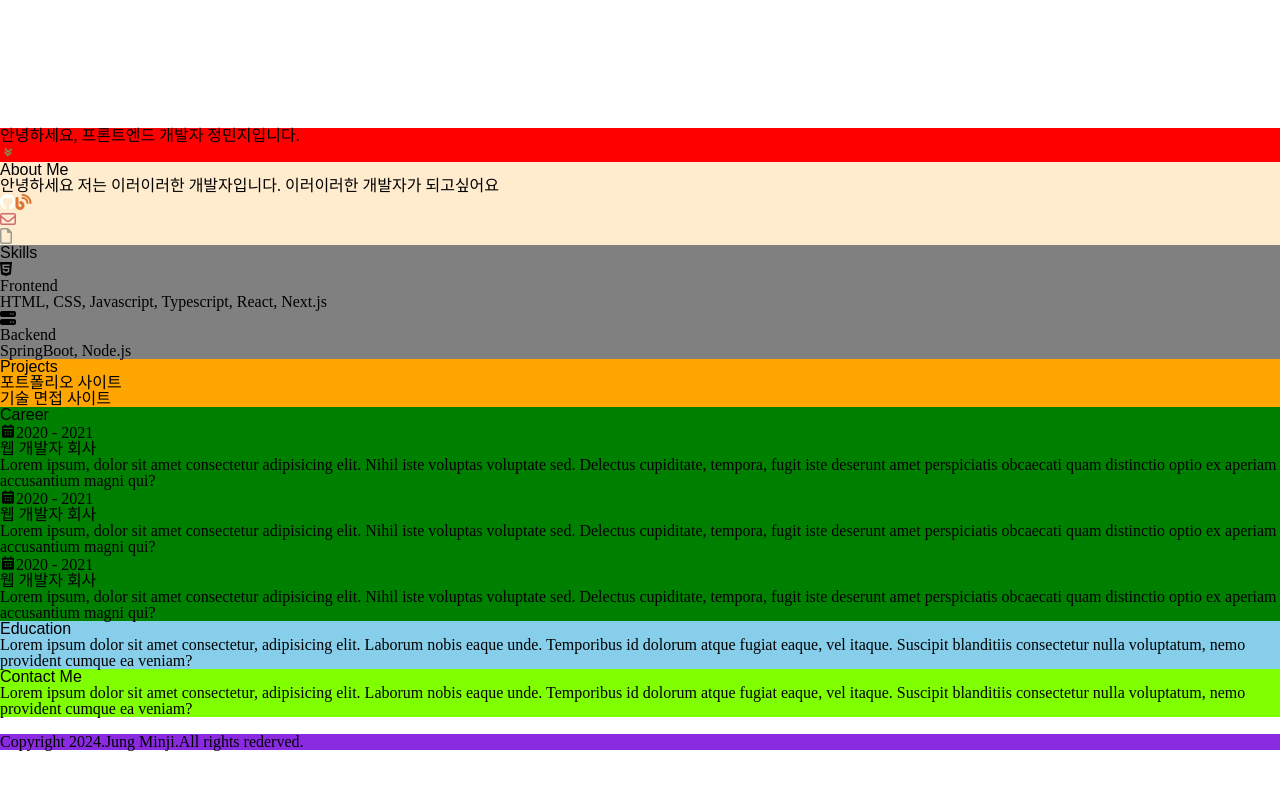
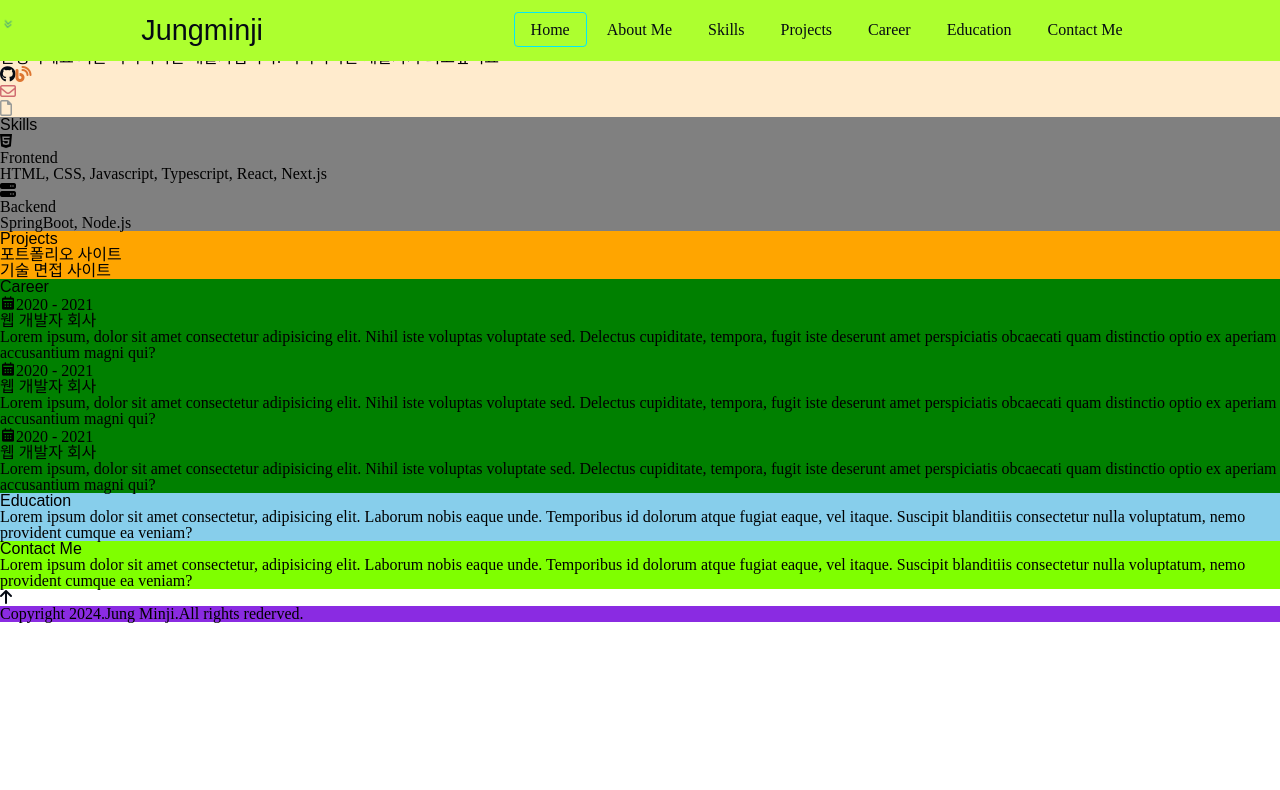
Before and after one commit to jungminji0215/jungminji-portfolio, a React (Vite) app: page / in a window 1280 px wide. Shown: the top 790 px of the page. Built offline with nearby package versions, Linux system fonts and the light colour scheme; a web font is replaced by a local one.

Commit message:
style : header

```diff
--- a/src/App.css
+++ b/src/App.css
@@ -1,4 +1,42 @@
-@import "./reset.css";
+/* Header */
+.header {
+  position: fixed;
+  top: 0;
+
+  width: 100%;
+  padding: 1rem;
+
+  display: flex;
+  justify-content: space-around;
+  align-items: center;
+}
+
+.header__logo__title {
+  font-size: 1.8rem;
+}
+
+.header__menu {
+  display: flex;
+  gap: 4px;
+}
+
+.header__menu__item {
+  padding: 8px 16px;
+}
+
+.header__menu__item:hover {
+  border-bottom: 1px solid var(--color-accent);
+}
+
+.header__menu__item.active {
+  border: 1px solid var(--color-accent);
+  border-radius: 4px;
+}
+
+/* TODO 삭제 */
+header {
+  background-color: greenyellow;
+}
 
 #home {
   background-color: red;
--- a/src/App.jsx
+++ b/src/App.jsx
@@ -4,34 +4,48 @@ function App() {
   return (
     <>
       {/* Header */}
-      <header>
-        <div>
-          <h1>
+      <header className="header">
+        <div className="header__logo">
+          <h1 className="header__logo__title">
             <a href="#">Jungminji</a>
           </h1>
         </div>
         <nav>
-          <ul>
+          <ul className="header__menu">
             <li>
-              <a href="#home">Home</a>
+              <a className="header__menu__item active" href="#home">
+                Home
+              </a>
             </li>
             <li>
-              <a href="#about-me">About Me</a>
+              <a className="header__menu__item" href="#about-me">
+                About Me
+              </a>
             </li>
             <li>
-              <a href="#skills">Skills</a>
+              <a className="header__menu__item" href="#skills">
+                Skills
+              </a>
             </li>
             <li>
-              <a href="#projects">Projects</a>
+              <a className="header__menu__item" href="#projects">
+                Projects
+              </a>
             </li>
             <li>
-              <a href="#career">Career</a>
+              <a className="header__menu__item" href="#career">
+                Career
+              </a>
             </li>
             <li>
-              <a href="#education">Education</a>
+              <a className="header__menu__item" href="#education">
+                Education
+              </a>
             </li>
             <li>
-              <a href="#contact-me">Contact Me</a>
+              <a className="header__menu__item" href="#contact-me">
+                Contact Me
+              </a>
             </li>
           </ul>
         </nav>
--- a/src/index.css
+++ b/src/index.css
@@ -1,3 +1,5 @@
+@import "./reset.css";
+
 /* Global  */
 :root {
   /* App Colors */
@@ -5,7 +7,7 @@
   --color-primary-variant: var(--color-gray);
   --color-accent: var(--color-blue);
   --color-accent-variant: var(--color-orange);
-  --color-text: var(--color-white);
+  --color-text: var(--color-black);
 
   /* Colors */
   --color-white: #ffffff;
```
